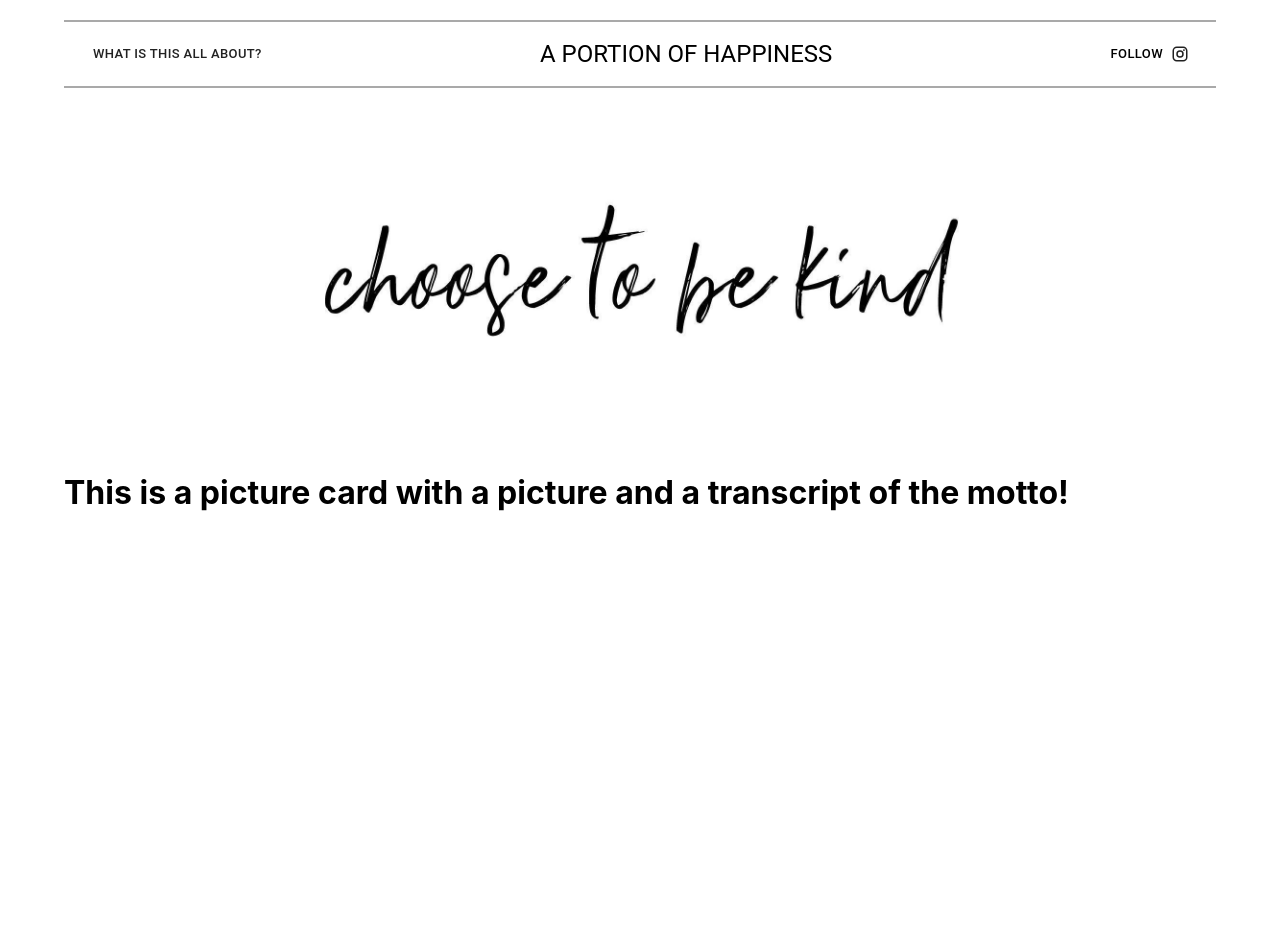
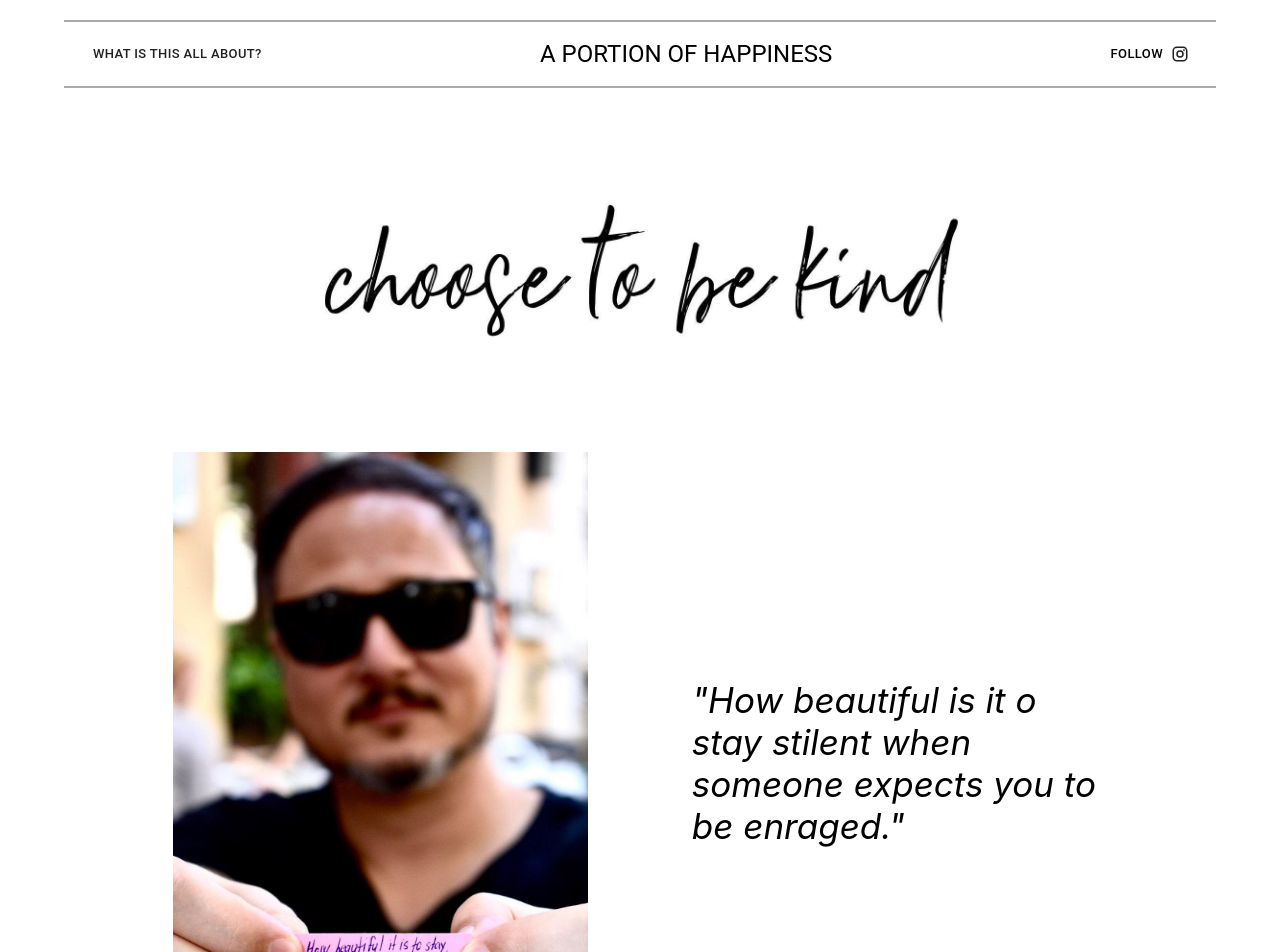
Before and after one commit to zuz-zuz/happiness-app, a React (Create React App) app: page /inspiration in a window 1280 px wide. Shown: the top 952 px of the page. Before the commit the page ends 800 px from the top, so only its background shows below. Built offline with nearby package versions, Linux system fonts and the light colour scheme.

Commit message:
prototype of the PictureCard

```diff
--- a/src/Components/App.js
+++ b/src/Components/App.js
@@ -10,7 +10,7 @@ const App = () => {
   return (
     <Router>
       <Grid container style={{maxWidth: '90vw', margin: 'auto'}}>
-        <Grid container item >
+        <Grid item >
           <Header />
         </Grid>
         <Switch>
--- a/src/Components/PictureCard.js
+++ b/src/Components/PictureCard.js
@@ -1,8 +1,37 @@
 import React from 'react';
+import Tiago from '../Photos/Tiago.jpg';
+
+const style = {
+  pictureCard : {
+    display: 'flex',
+    flexDirection: 'row',
+    justifyContent: 'space-evenly',
+    padding: '0 5%',
+    marginBottom: '40px'
+  },
+
+  transcript: {
+    display: 'flex',
+    flexDirection: 'column',
+    justifyContent: ' center',
+    fontSize: '35px',
+    fontStyle: 'italic',
+    padding: '0 5%'
+
+
+  }
+
+}
+
 
 const PictureCard = () => {
   return (
-    <h1>This is a picture card with a picture and a transcript of the motto!</h1>
+    <div style={style.pictureCard} >
+      <img alt='Tiago' src={Tiago} style={{width: '40%', padding: '0 5%'}} />
+      <div style={style.transcript}>
+        <p>"How beautiful is it o stay stilent when someone expects you to be enraged."</p>
+      </div>
+    </div>
   )
 }
 
```
